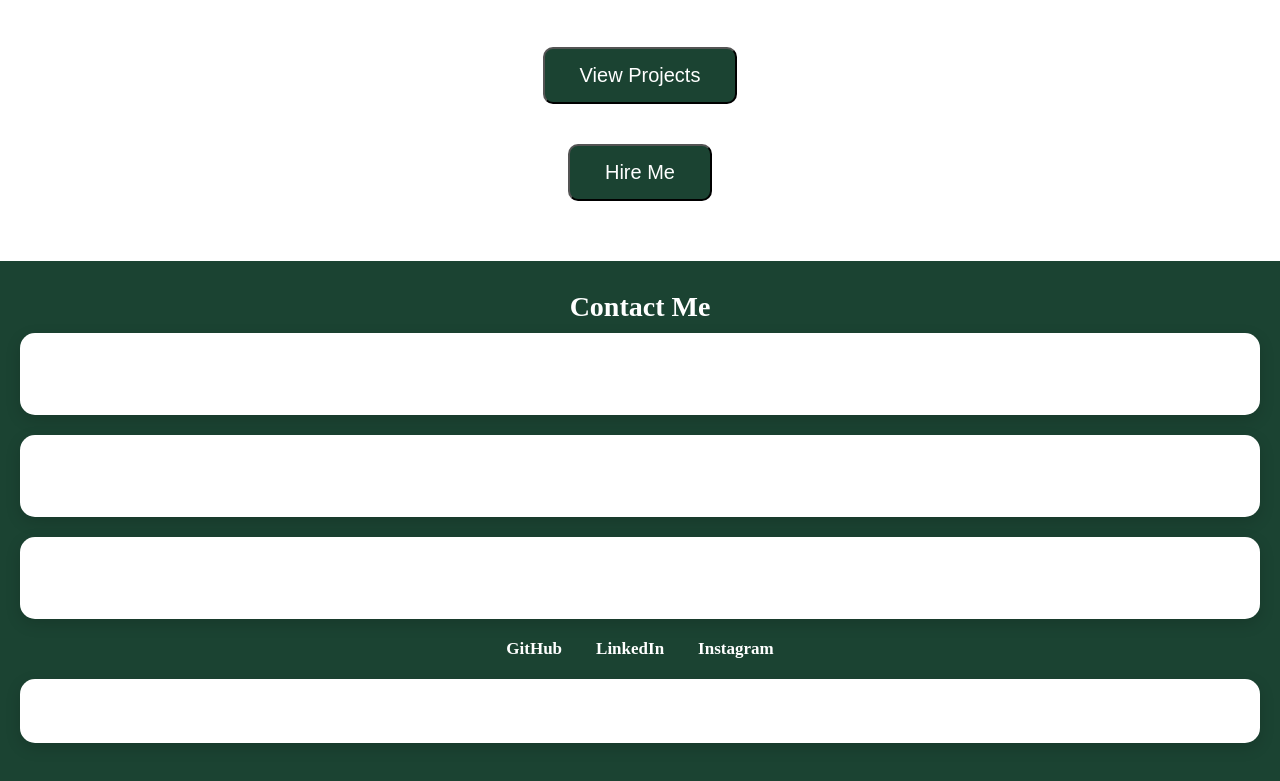
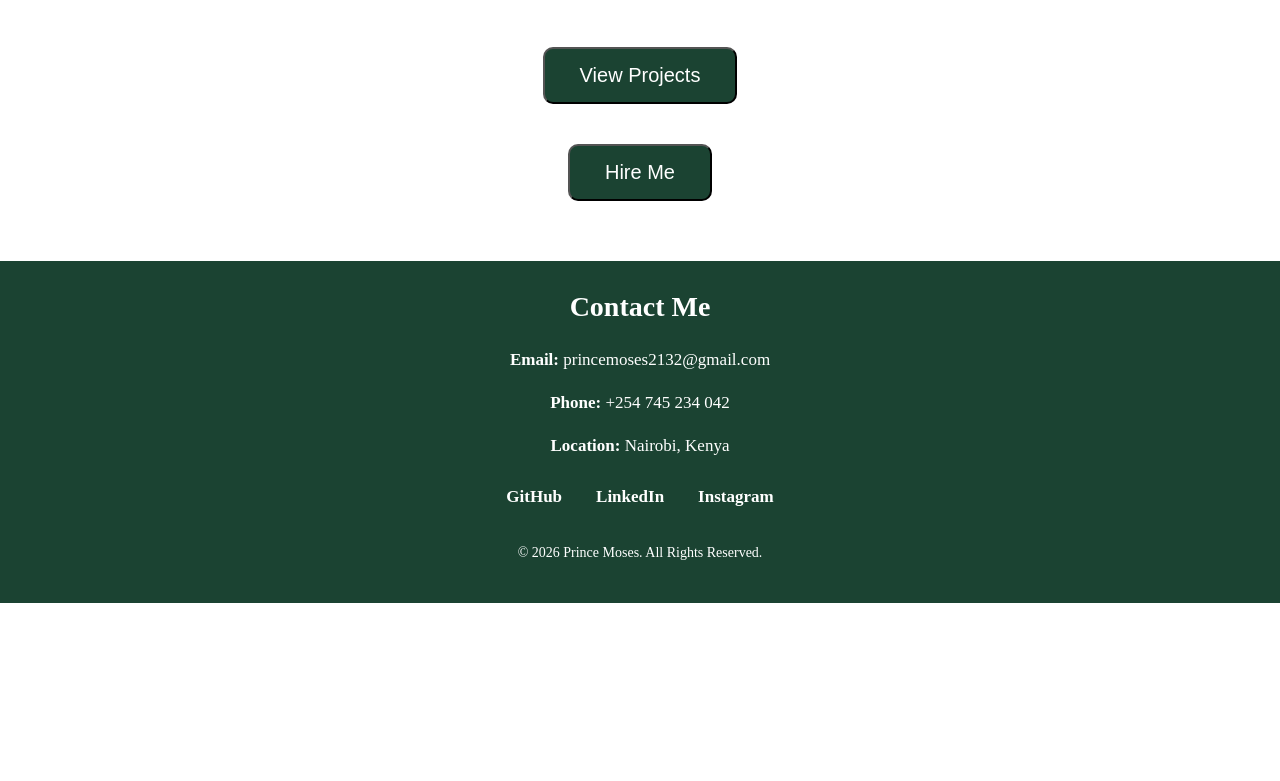
Before and after one commit to princemoses2/my-portfolio, a plain HTML site: page index.html in a window 1280 px wide. Shown: the part 1204-1985 px from the top of the page. After the commit the page ends 1807 px from the top, so only its background shows below. Drawn offline with Linux system fonts and the light colour scheme.

Commit message:
New website changes

```diff
--- a/style.css
+++ b/style.css
@@ -110,6 +110,8 @@ p{ background: white;
   transform: scale(1.05);
 
 }
+/* ===== FOOTER FIX ===== */
+
 footer{
     background:#1B4332;
     color:white;
@@ -119,21 +121,29 @@ footer{
     width:100%;
 }
 
-footer h2{
-    font-size:28px;
-    margin-bottom:10px;
+/* Remove the white paragraph boxes inside footer */
+footer p{
+    background:transparent !important;
+    box-shadow:none !important;
+    border:none !important;
+    padding:8px 0 !important;
+    margin:0 !important;
+    color:white !important;
+    font-size:17px !important;
+    text-align:center !important;
+    line-height:1.6 !important;
 }
 
-footer p{
-    margin:0 0 20px;
-    padding-left:0;
-    font-size:16px;
-    line-height:1.6;
-    color:white;
+/* Footer heading */
+footer h2{
+    color:white !important;
+    font-size:28px;
+    margin-bottom:15px;
 }
 
+/* Social links */
 .social-links{
-    margin-bottom:20px;
+    margin:20px 0;
 }
 
 .social-links a{
@@ -149,12 +159,13 @@ footer p{
     color:#FFD166;
 }
 
+/* Copyright */
 .copyright{
     border-top:1px solid rgba(255,255,255,0.3);
-    padding-top:15px;
-    margin-top:15px;
-    font-size:14px;
-    color:white;
+    padding-top:15px !important;
+    margin-top:15px !important;
+    font-size:14px !important;
+    color:white !important;
 }
 
 .button-container{
```
Also changed, not shown: index.html (+2 -1 lines).
